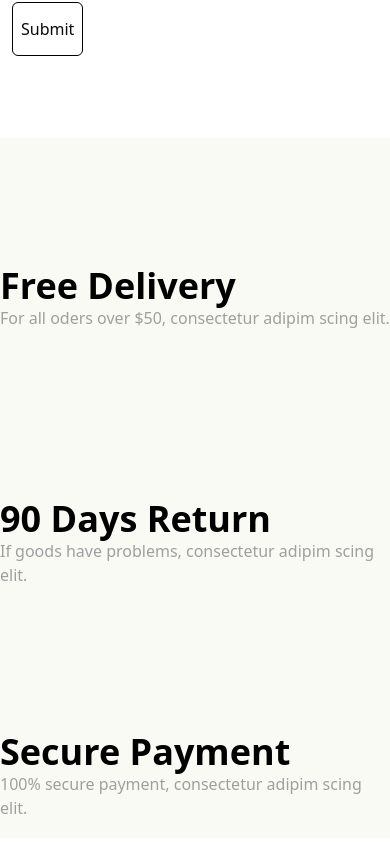
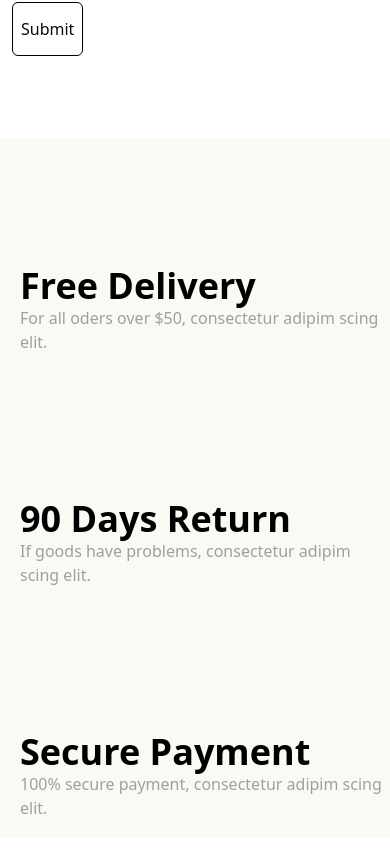
Before and after one commit to Hinarafiq/UX-UI-Hackathon, a Next.js app: page /Contact in a window 390 px wide. Shown: the part 1697-2549 px from the top of the page. Built offline with nearby package versions, Linux system fonts and the light colour scheme.

Commit message:
Update TopFooter.tsx

```diff
--- a/app/components/TopFooter.tsx
+++ b/app/components/TopFooter.tsx
@@ -1,14 +1,14 @@
 export default function TopFooter(){
     return (
         <div className="w-full h-[700px] md:h-[300px] grid md:flex bg-[#FAFAF4]">
-          <div className="md:w-[376px] h-[108px] pt-32 md:ml-[100px]">
+          <div className="md:w-[376px] h-[108px] pt-32 ml-[20px] md:ml-[100px]">
              <ul>
                 <li className="text-[#000000] font-bold text-4xl">Free Delivery</li>
                 <li className="font-normal text-[#9F9F9F]">For all oders over $50, consectetur adipim scing elit.</li>
              </ul>
           </div>
 
-          <div className="md:w-[376px] h-[108px] pt-32 md:ml-[224px]">
+          <div className="md:w-[376px] h-[108px] pt-32 ml-[20px] md:ml-[224px]">
              <ul>
                 <li className="text-[#000000] font-bold text-4xl">90 Days Return</li>
                 <li className="font-normal text-[#9F9F9F]">If goods have problems, consectetur adipim scing elit.</li>
@@ -16,7 +16,7 @@ export default function TopFooter(){
           </div>
 
 
-          <div className="md:w-[376px] h-[108px] pt-32 md:ml-[224px]">
+          <div className="md:w-[376px] h-[108px] pt-32 ml-[20px] md:ml-[224px]">
              <ul>
                 <li className="text-[#000000] font-bold text-4xl">Secure Payment</li>
                 <li className="font-normal text-[#9F9F9F]">100% secure payment, consectetur adipim scing elit.</li>
```
